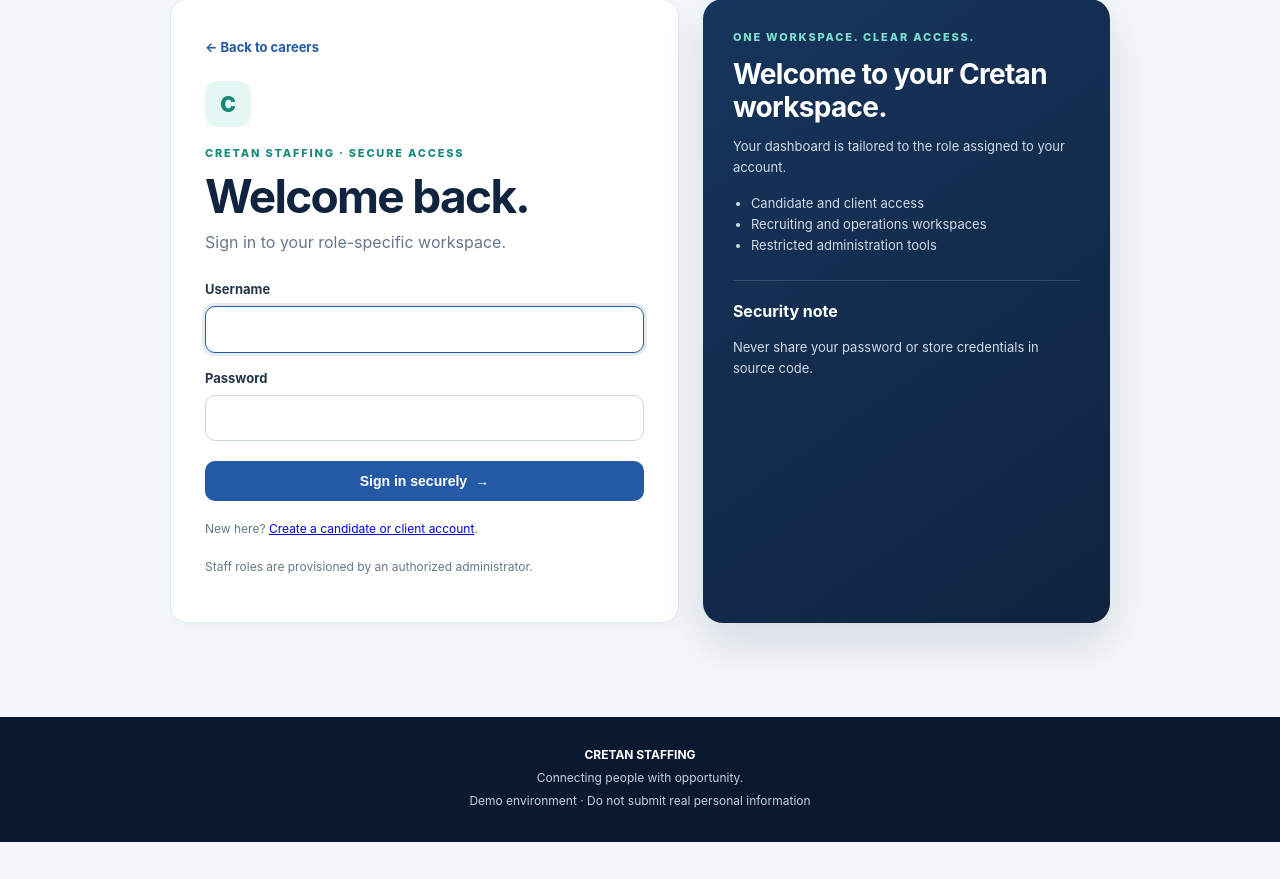
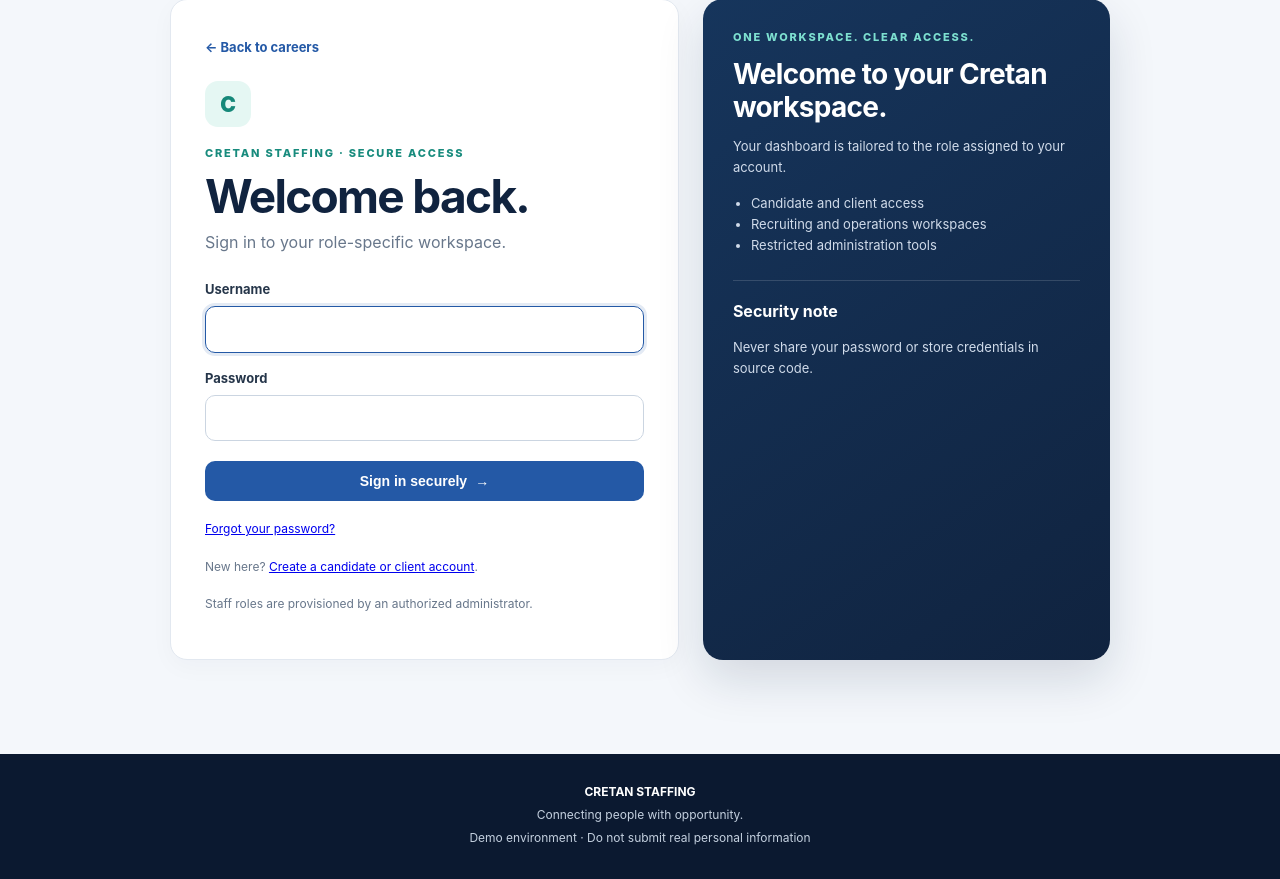
Before and after one commit to Username0ERROR/cretan-staffing, a Django app: page /login/ in a window 1280 px wide. Shown: the part 124-1003 px from the top of the page. Before the commit the page ends 966 px from the top, so only its background shows below. Run offline with Django 5.2, Linux system fonts and the light colour scheme; data that the repository does not hold is empty.

Commit message:
Add password recovery link to sign-in screen

```diff
--- a/templates/portal/login.html
+++ b/templates/portal/login.html
@@ -12,6 +12,7 @@
       <label for="id_password">Password<input id="id_password" type="password" name="password" autocomplete="current-password" required></label>
       <button class="btn" type="submit" style="width:100%;margin-top:5px">Sign in securely <span aria-hidden="true">→</span></button>
     </form>
+    <p class="login-help"><a href="/password-reset/">Forgot your password?</a></p>
     <p class="login-help">New here? <a href="/signup/">Create a candidate or client account</a>.</p>
     <p class="login-help">Staff roles are provisioned by an authorized administrator.</p>
   </div>
```
